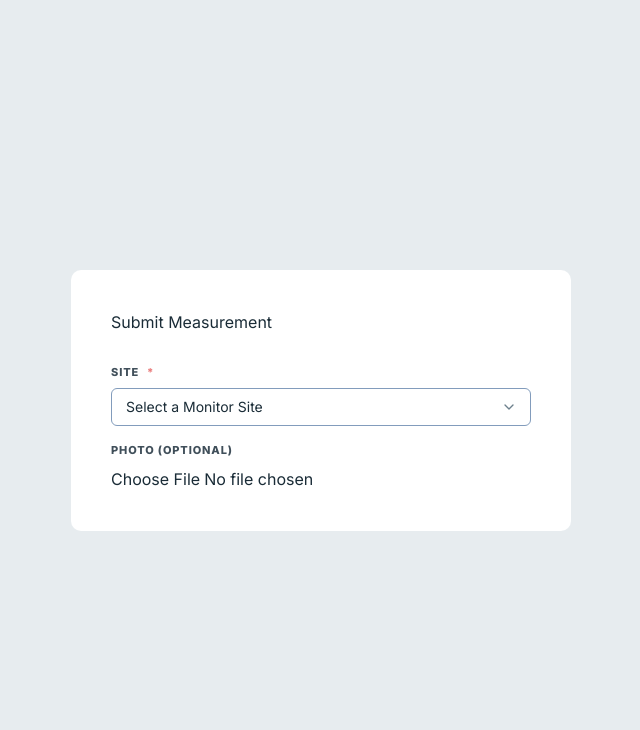
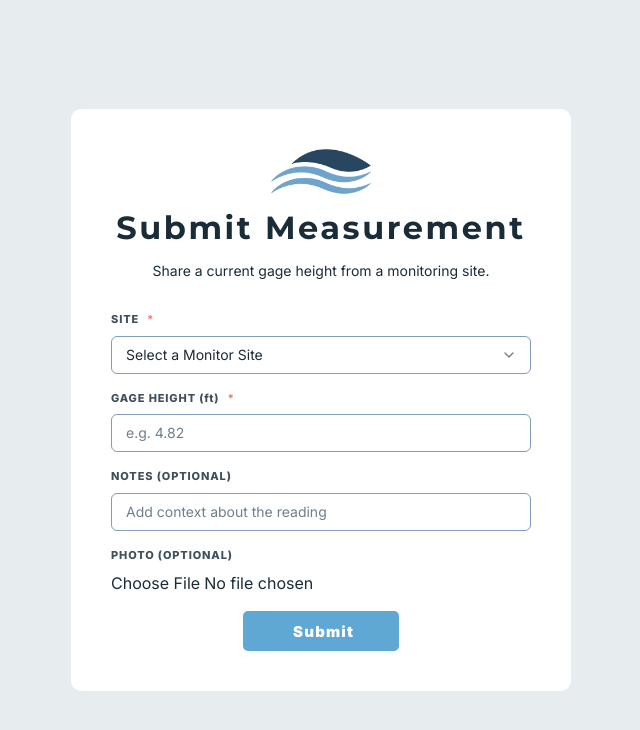
Before and after one commit to JumboCode/massachusetts-river-alliance, a Next.js app: page /submit in a window 1280 px wide. Shown: the top 730 px of the page, without its empty margins (319-959 px from the left). Built offline with nearby package versions, Linux system fonts and the light colour scheme.

Commit message:
feat: Submit Measurement Page

```diff
--- a/src/app/submit/page.tsx
+++ b/src/app/submit/page.tsx
@@ -2,7 +2,7 @@
  *
  *                src/app/submit/page.tsx
  *
- *         Author: Zander
+ *         Author: Will and Micah
  *           Date: 10/14/2026
  *
  *        Summary: Volunteer form for submitting a gage height measurement
@@ -15,20 +15,129 @@ import { useState } from "react";
 import { FormCard } from "@/components/form-card";
 import { PhotoUpload } from "@/components/photo-upload";
 import { SiteSelect } from "@/components/site-select";
+import { Input } from "@/components/ui/input";
+import { Field, FieldLabel } from "@/components/ui/field";
+import { Button } from "@/components/ui/button";
+import { SITES } from "@/lib/sites";
+import Image from "next/image";
 
 export default function SubmitPage() {
+    type Measurement = {
+        siteId: string;
+        gageHeight: number;
+        notes: string;
+        photo: File | null;
+    };
+
     const [site, setSite] = useState("");
     const [photo, setPhoto] = useState<File | null>(null);
+    const [gageHeight, setGageHeight] = useState("");
+    const [notes, setNotes] = useState("");
+    const [submission, setSubmission] = useState<Measurement | null>(null);
+    const [siteError, setSiteError] = useState("");
+    const [gageError, setGageError] = useState(false);
+
+    const submit = (e: React.FormEvent<HTMLFormElement>) => {
+        e.preventDefault();
+        if (site === "") {
+            setSiteError("No site selected");
+        }
+        if (gageHeight === "") {
+            setGageError(true);
+        } else {
+            setGageError(false);
+        }
+
+        setSubmission({
+            siteId: site,
+            gageHeight: Number(gageHeight),
+            notes: notes,
+            photo: photo,
+        });
+    };
 
     return (
         <FormCard>
-            <h1>Submit Measurement</h1>
-            <div className="flex flex-col gap-4">
-                <SiteSelect value={site} onChange={setSite} />
-                {/* Gage height and notes go here */}
-                <PhotoUpload value={photo} onChange={setPhoto} />
-                {/* Submit button goes here */}
+            <div className="flex flex-col gap-2">
+                <Image
+                    alt=""
+                    width="100"
+                    height="47"
+                    className="w-[100px] h-[47px] mx-auto"
+                    src="/logo-waves.png"
+                />
+                <h1 className="font-heading text-[32px] mx-auto font-bold tracking-[0.08em]">
+                    Submit Measurement
+                </h1>
+                <p className="text-[14px] mx-auto">
+                    Share a current gage height from a monitoring site.
+                </p>
             </div>
+
+            <form onSubmit={submit}>
+                <div className="flex flex-col gap-4">
+                    <SiteSelect
+                        value={site}
+                        onChange={setSite}
+                        error={siteError}
+                    />
+                    <Field>
+                        <FieldLabel htmlFor="site" required>
+                            GAGE HEIGHT (ft)
+                        </FieldLabel>
+                        {gageError ? (
+                            <Input
+                                className="border-red-500"
+                                id="gage-height"
+                                type="number"
+                                step="0.01"
+                                placeholder="This field is required"
+                                value={gageHeight}
+                                onChange={(e) => setGageHeight(e.target.value)}
+                            />
+                        ) : (
+                            <Input
+                                id="gage-height"
+                                type="number"
+                                step="0.01"
+                                placeholder="e.g. 4.82"
+                                value={gageHeight}
+                                onChange={(e) => setGageHeight(e.target.value)}
+                            />
+                        )}
+                    </Field>
+                    <Field>
+                        <FieldLabel htmlFor="notes">
+                            NOTES (OPTIONAL)
+                        </FieldLabel>
+                        <Input
+                            id="notes"
+                            placeholder="Add context about the reading"
+                            value={notes}
+                            onChange={(e) => setNotes(e.target.value)}
+                        />
+                    </Field>
+                    <PhotoUpload value={photo} onChange={setPhoto} />
+                    <Button
+                        type="submit"
+                        className="w-[156px] h-[40px] mx-auto"
+                    >
+                        Submit
+                    </Button>
+                </div>
+            </form>
+
+            {submission && !gageError && (
+                <div className="text-[14px]">
+                    <p>
+                        Site Name:{" "}
+                        {SITES.find((s) => s.id === submission.siteId)?.name}
+                    </p>
+                    <p>Gage Height: {submission.gageHeight}</p>
+                    <p>Notes: {submission.notes}</p>
+                    <p>Photo file: {submission.photo?.name}</p>
+                </div>
+            )}
         </FormCard>
     );
 }
```
